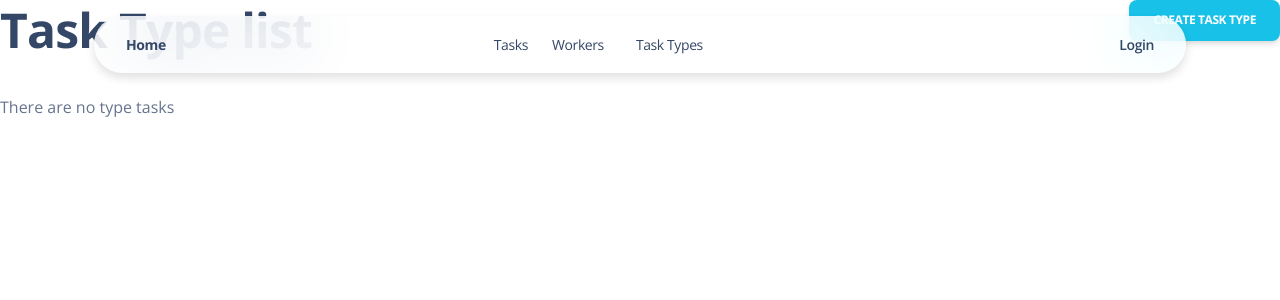
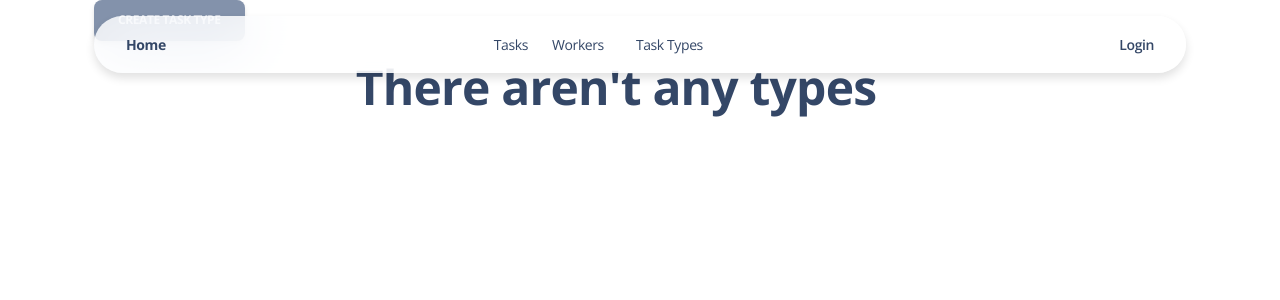
Before and after one commit to taras-tkachuk/IT-Company-Task-Manager, a Django app: template templates/task/task_type_list.html in a window 1280 px wide. Shown: the top 300 px of the page. Run offline with Django 5.2, Linux system fonts and the light colour scheme; the template is opened without the code that fills it, so the values that code supplies are empty; some libraries are stand-ins or nearby versions.

Commit message:
Style for task type pages

```diff
--- a/templates/task/task_type_list.html
+++ b/templates/task/task_type_list.html
@@ -1,23 +1,35 @@
-{% extends "base.html" %}
-
+{% extends "layouts/base.html" %}
+{% load static %}
+{% load crispy_forms_filters %}
 {% block content %}
-  <h1>
-    Task Type list
-    <a class="btn btn-info" style="float: right;" href="{% url 'task:task-type-create' %}">Create task type</a>
-  </h1>
-  <br>
+  <section class="mt-xxl-8">
+    <div class="container">
+      <div class="row">
+        <div class="input-group justify-content-xl-left">
+          <a class="justify-content-xl-end btn btn-secondary" href="{% url 'task:task-type-create' %}">
+            Create task type
+          </a>
+        </div>
+        <div class="row">
           {% if task_type_list %}
             <table class="table">
-      {% for task_type in task_type_list %}
               <tr>
-          <td>{{ task_type.name }}</td>
-          <td>
-            <a href="{% url 'task:task-type-delete' pk=task_type.id %}">DELETE</a>
+                <th>Task Type</th>
+                <th>Update</th>
+              </tr>
+              {% for tasktype in task_type_list %}
+                <tr>
+                  <td>{{ tasktype.name }}</td>
+                  <td><a href="{% url 'task:task-type-delete' pk=tasktype.id %}" class="btn btn-danger">Delete</a>
                   </td>
                 </tr>
               {% endfor %}
             </table>
           {% else %}
-    <p>There are no type tasks</p>
+            <h1 class="row justify-content-center">There aren't any types</h1>
           {% endif %}
+        </div>
+      </div>
+    </div>
+  </section>
 {% endblock %}
```
Also changed, not shown: templates/task/task_type_confirm_delete.html (+19 -8 lines), templates/task/task_type_form.html (+19 -7 lines). Lines whose indentation alone changed are shown as unchanged.
